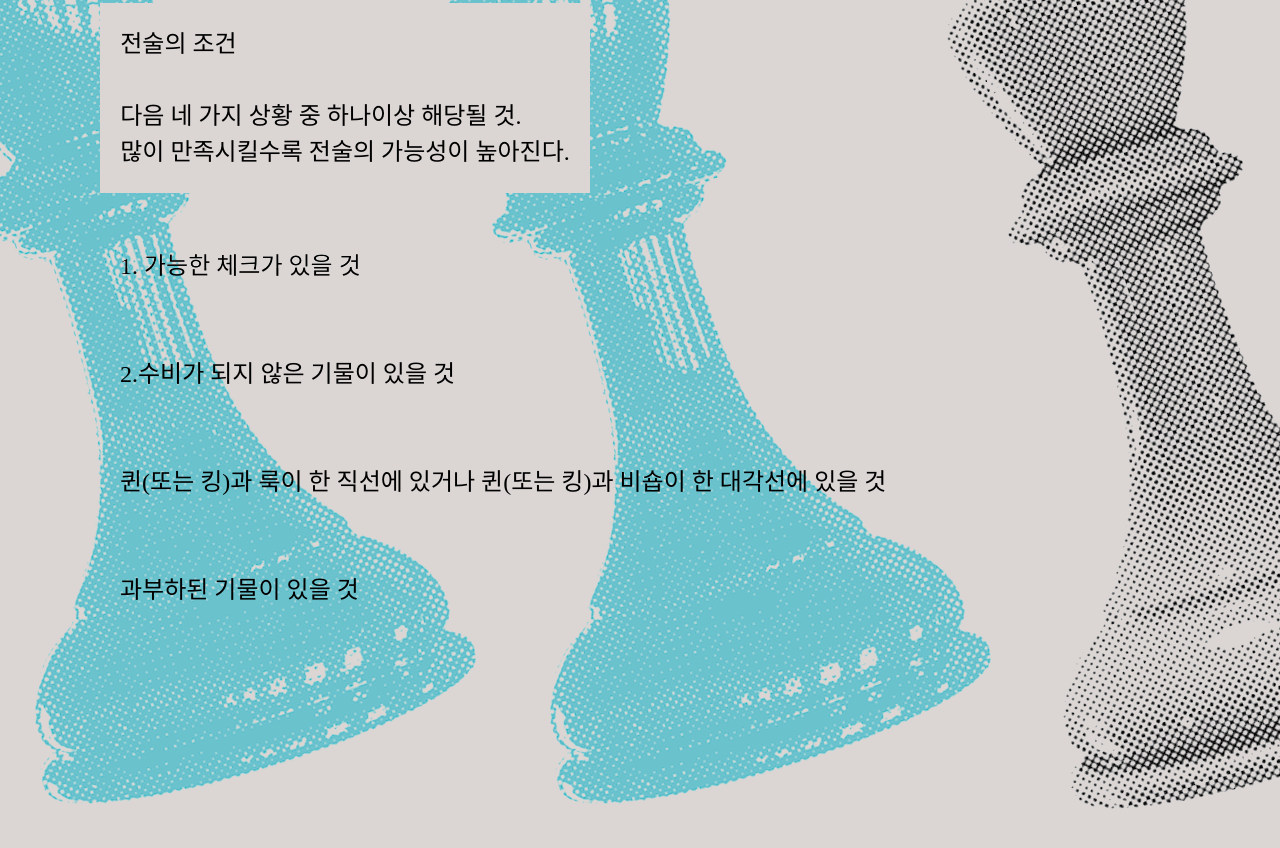
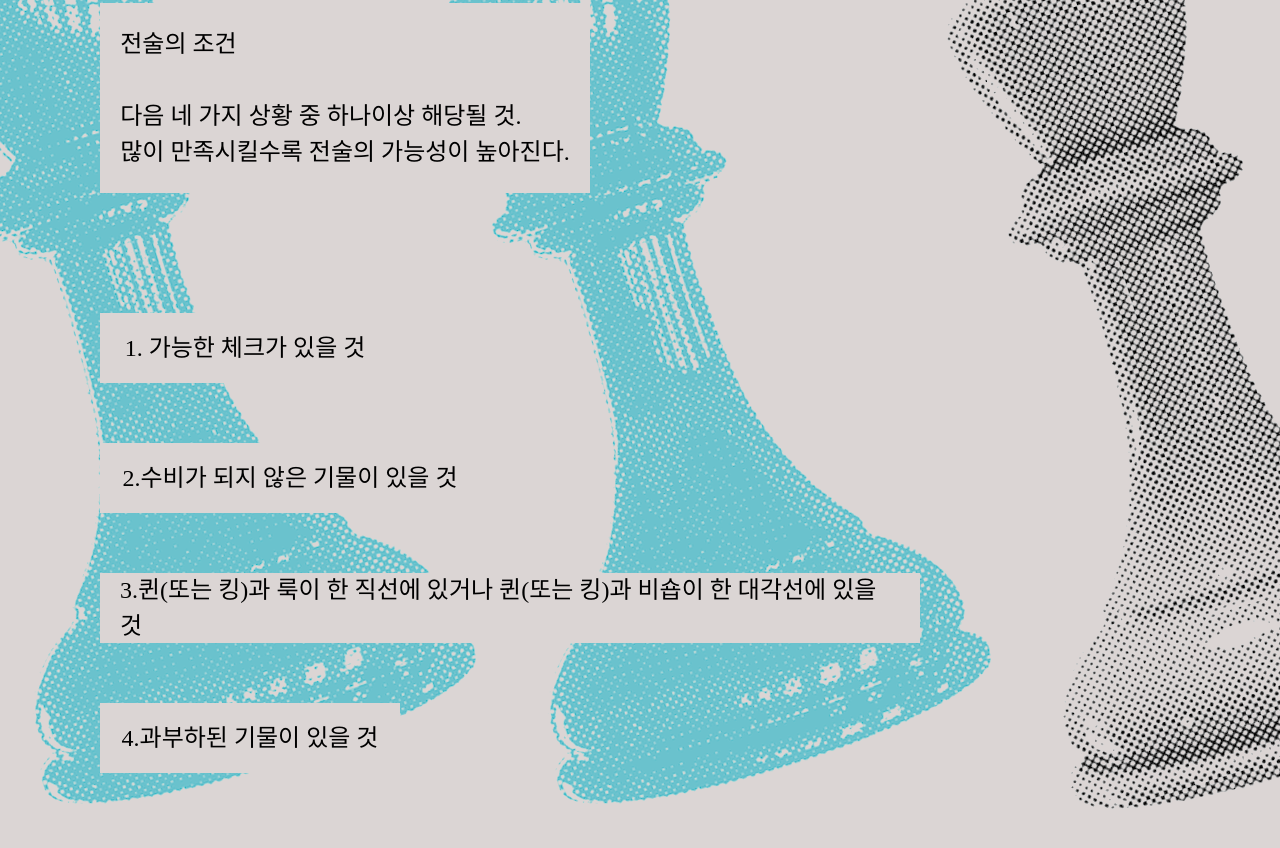
Before and after one commit to jamincom/0523, a plain HTML site: page index.html in a window 1280 px wide. Shown: the part 3202-4050 px from the top of the page. Drawn offline with Linux system fonts and the light colour scheme; a web font is replaced by a local one.

Commit message:
Add files via upload

```diff
--- a/css/style.css
+++ b/css/style.css
@@ -8,6 +8,7 @@
     font-style: normal;
 }
 @import url(//spoqa.github.io/spoqa-han-sans/css/SpoqaHanSansNeo.css);
+
 
 ::selection {
             background-color: #6AC1CC; /* 배경색 설정 */
@@ -140,6 +141,7 @@ background-size: cover;
 .top3200 {top: 3200px; /* 원하는 위치로 조정 */}
 .top3500 {top: 3450px; /* 원하는 위치로 조정 */}
 
+
 .image-stack {
     position: relative;
     height: fit-content;
@@ -157,7 +159,7 @@ background-size: cover;
     transform: rotate(-17.5deg); /* 이미지 중첩시 회전 */
 }
 
-.text-overlay {
+.text-overlay1 {
     position: absolute;
     top: 3300px; /* 텍스트 오버레이의 위치를 조정 */
     left: 100px; /* 텍스트 오버레이의 위치를 조정 */
@@ -165,9 +167,47 @@ background-size: cover;
     width: 450px;
     height: 150px;
     z-index: 100;
-    margin-left: 0;
+    margin-left: 0;}
 
-}
+    .text-overlay2 {
+    position: absolute;
+    top: 3550px; /* 텍스트 오버레이의 위치를 조정 */
+    left: 100px; /* 텍스트 오버레이의 위치를 조정 */
+    background-color: rgba(219, 213, 212, 1); /* 반투명한 배경색 */
+    width: 250px;
+    height: 30px;
+    z-index: 100;
+    margin-left: 0;}
+
+    .text-overlay3 {
+    position: absolute;
+    top: 3680px; /* 텍스트 오버레이의 위치를 조정 */
+    left: 100px; /* 텍스트 오버레이의 위치를 조정 */
+    background-color: rgba(219, 213, 212, 1); /* 반투명한 배경색 */
+    width: 340px;
+    height: 30px;
+    z-index: 100;
+    margin-left: 0;}
+
+    .text-overlay4 {
+    position: absolute;
+    top: 3810px; /* 텍스트 오버레이의 위치를 조정 */
+    left: 100px; /* 텍스트 오버레이의 위치를 조정 */
+    background-color: rgba(219, 213, 212, 1); /* 반투명한 배경색 */
+    width: 780px;
+    height: 30px;
+    z-index: 100;
+    margin-left: 0;}
+
+        .text-overlay5 {
+    position: absolute;
+    top: 3940px; /* 텍스트 오버레이의 위치를 조정 */
+    left: 100px; /* 텍스트 오버레이의 위치를 조정 */
+    background-color: rgba(219, 213, 212, 1); /* 반투명한 배경색 */
+    width: 260px;
+    height: 30px;
+    z-index: 100;
+    margin-left: 0;}
 
 
  .caa img {display: block;
--- a/index.html
+++ b/index.html
@@ -69,11 +69,19 @@
 		<img src="./img/Bking 2.png">
 	</div></div>
 
-		<h1 class="text-overlay spL bontx black top3200 wow fade">전술의 조건<br><br> 다음 네 가지 상황 중 하나이상 해당될 것. <br>
+		<h1 class="text-overlay1 spL bontx black top3200 wow fade">전술의 조건<br><br> 다음 네 가지 상황 중 하나이상 해당될 것. <br>
 많이 만족시킬수록 전술의 가능성이 높아진다.</div>
 
 
-		<h1 class="spL darktx bontx black top3500">1. 가능한 체크가 있을 것 <br><br><br> 2.수비가 되지 않은 기물이 있을 것 <br><br><br> 퀸(또는 킹)과 룩이 한 직선에 있거나 퀸(또는 킹)과 비숍이 한 대각선에 있을 것 <br><br><br> 과부하된 기물이 있을 것
+		<h1 class="text-overlay2 spL bontx black wow fade">1. 가능한 체크가 있을 것
+
+		<h1 class="text-overlay3 spL bontx black wow fade"> 2.수비가 되지 않은 기물이 있을 것
+
+		<h1 class="text-overlay3 spL bontx black wow fade"> 2.수비가 되지 않은 기물이 있을 것
+
+		<h1 class="text-overlay4 spL bontx black wow fade"> 3.퀸(또는 킹)과 룩이 한 직선에 있거나 퀸(또는 킹)과 비숍이 한 대각선에 있을 것
+
+		<h1 class="text-overlay5 spL bontx black wow fade"> 4.과부하된 기물이 있을 것
 
 
 
```
